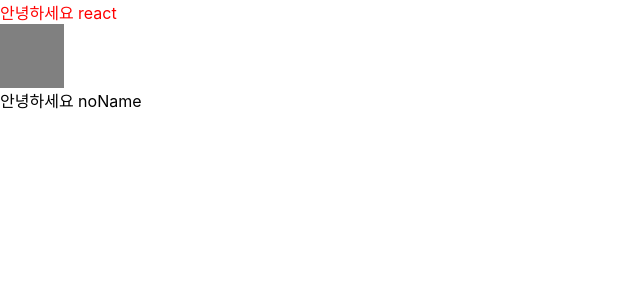
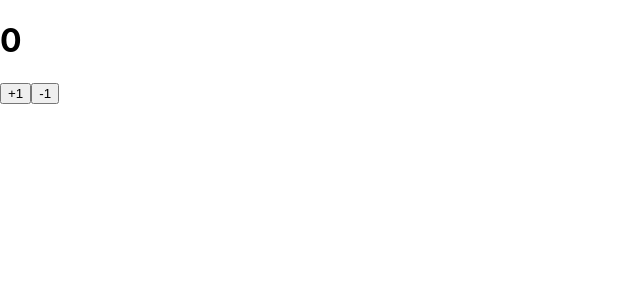
Before and after one commit to h-yes-oo/learn-react, a React (Create React App) app in the folder begin-react/: page / in a window 1280 px wide. Shown: the top 300 px of the page, without its empty margins (0-640 px from the left). Built offline with nearby package versions, Linux system fonts and the light colour scheme.

Commit message:
useState

```diff
--- a/begin-react/src/App.js
+++ b/begin-react/src/App.js
@@ -1,13 +1,12 @@
 import React from 'react';
 import Hello from './Hello';
+import Counter from './Counter';
 import './App.css';
 
 function App() {
   return (
     <>
-      <Hello name="react" color="red"/>
-      <div className="gray-box"></div>
-      <Hello />
+      <Counter />
     </>
   );
 }
--- /dev/null
+++ b/begin-react/src/Counter.js
@@ -0,0 +1,21 @@
+import React, { useState } from 'react';
+
+function Counter() {
+    const [number,setNumber] = useState(0);
+
+    const onIncrease = () => {
+        setNumber(number+1);
+    }
+    const onDecrease = () => {
+        setNumber(number-1);
+    }
+    return(
+        <div>
+            <h1>{number}</h1>
+            <button onClick={onIncrease}>+1</button>
+            <button onClick={onDecrease}>-1</button>
+        </div>
+    );
+}
+
+export default Counter;
```
Also changed, not shown: 1 other file (tests, documents, lock files or other folders).
